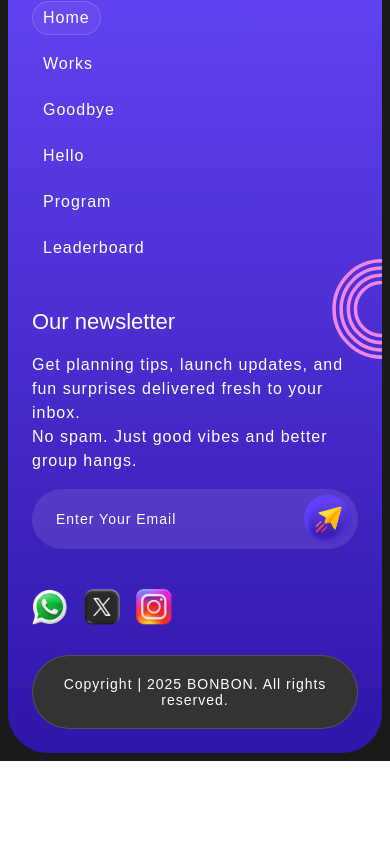
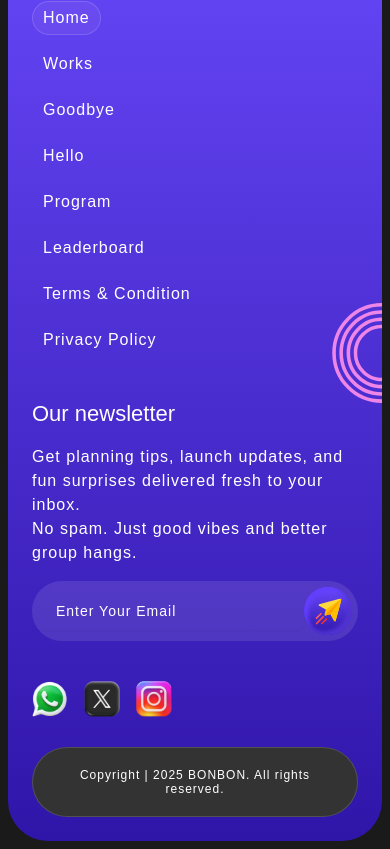
Before and after one commit to Expedey/bon-bon-landing-page, a Next.js app: page / in a window 390 px wide. Shown: the part 8425-9274 px from the top of the page. Before the commit the page ends 9186 px from the top, so only its background shows below. Built offline with nearby package versions, Linux system fonts and the light colour scheme; a web font is replaced by a local one.

Commit message:
Fix: Minor animation changes

```diff
--- a/src/components/common/navbar.tsx
+++ b/src/components/common/navbar.tsx
@@ -55,7 +55,7 @@ function Navbar({
   return (
     <div
       className={cn(
-        "fixed inset-x-0 bottom-5 z-50 mx-auto max-w-full md:bottom-10 w-fit transition-opacity duration-300",
+        "fixed inset-x-0 bottom-5 z-50 mx-auto max-w-full md:bottom-10 w-fit transition-opacity duration-300 max-lg:hidden",
         !isVisible && "opacity-0 pointer-events-none",
         className
       )}
--- a/src/screens/HomePage/sections/Footer/index.tsx
+++ b/src/screens/HomePage/sections/Footer/index.tsx
@@ -17,6 +17,8 @@ const Footer = (): JSX.Element => {
     { name: "Hello", href: "/hello" },
     { name: "Program", href: "/program" },
     { name: "Leaderboard", href: "/leaderboard" },
+    { name: "Terms & Condition", href: "/terms-and-conditions" },
+    { name: "Privacy Policy", href: "/privacy-policy" },
   ];
 
   // Footer links data
@@ -34,7 +36,7 @@ const Footer = (): JSX.Element => {
 
   return (
     <section className="w-full px-2 pb-2 lg:px-[30px] lg:pb-[30px]">
-      <div className="w-full p-6 lg:p-[30px] rounded-[40px] bg-[linear-gradient(180deg,rgba(106,74,253,1)_0%,rgba(48,21,169,1)_100%)] relative overflow-hidden">
+      <div className="w-full p-6 md:p-8 lg:px-10 lg:pt-[50px] xl:pt-[100px] xl:px-[50px] rounded-[40px] bg-[linear-gradient(180deg,rgba(106,74,253,1)_0%,rgba(48,21,169,1)_100%)] relative overflow-hidden">
         {/* Decoration svg */}
         <div className="absolute max-lg:top-1/2 max-lg:-translate-y-1/2 max-lg:right-[-25px] 2xl:top-[96px] right-0 rotate-180 2xl:translate-x-[85px]">
           <SemiCircleIcon
@@ -58,7 +60,7 @@ const Footer = (): JSX.Element => {
                   <Link
                     href={link.href}
                     key={`nav-link-${index}`}
-                    className={`px-2.5 py-1 lg:px-5 lg:py-3.5 relative lg:text-lg text-white rounded-[60px] border w-fit ${
+                    className={`px-2.5 py-1 lg:px-5 lg:py-3.5 relative lg:text-lg text-white rounded-[60px] border w-fit lg:[&:nth-last-child(-n+2)]:hidden ${
                       isActive
                         ? "bg-[#ffffff0d] rounded-[60px] border border-[#ffffff26] lg:underline lg:underline-offset-4"
                         : "border-transparent bg-transparent"
@@ -132,7 +134,7 @@ const Footer = (): JSX.Element => {
           </div>
 
           {/* Copyright Text */}
-          <p className="text-white text-sm xl:text-lg text-center leading-[normal] max-lg:mx-auto ">
+          <p className="text-white text-xs xl:text-lg text-center leading-[normal] max-lg:mx-auto ">
             Copyright | 2025 BONBON. All rights reserved.
           </p>
 
--- a/src/screens/HomePage/sections/TextRevealSection/index.tsx
+++ b/src/screens/HomePage/sections/TextRevealSection/index.tsx
@@ -101,7 +101,7 @@ const TextRevealSection = (): JSX.Element => {
         if (index === 0) return; // Skip first word as it's already filled
 
         // Calculate the start time based on when the previous word finishes
-        const startTime = (index - 1) * 0.6; // Each word takes 0.6s, so next starts when previous ends
+        const startTime = (index - 1) * 0.3; // Each word takes 0.6s, so next starts when previous ends
 
         // Fill the word progressively
         tl.to(
@@ -134,7 +134,7 @@ const TextRevealSection = (): JSX.Element => {
               }
               return 0;
             },
-            duration: 0.6,
+            duration: 0.3,
             ease: "linear",
           },
           startTime // Start cursor movement at the same time as word filling
@@ -142,7 +142,7 @@ const TextRevealSection = (): JSX.Element => {
       });
 
       // Calculate when the last word animation finishes
-      const lastWordFinishTime = (totalWords - 1) * 0.6;
+      const lastWordFinishTime = (totalWords - 1) * 0.3;
 
       // Final animation: rotate cursor to horizontal and position below text center
       tl.to(
@@ -163,7 +163,7 @@ const TextRevealSection = (): JSX.Element => {
             }
             return 0;
           },
-          duration: 0.8,
+          duration: 0.6,
           ease: "power2.out",
         },
         lastWordFinishTime // Start after the last word animation completes
```
